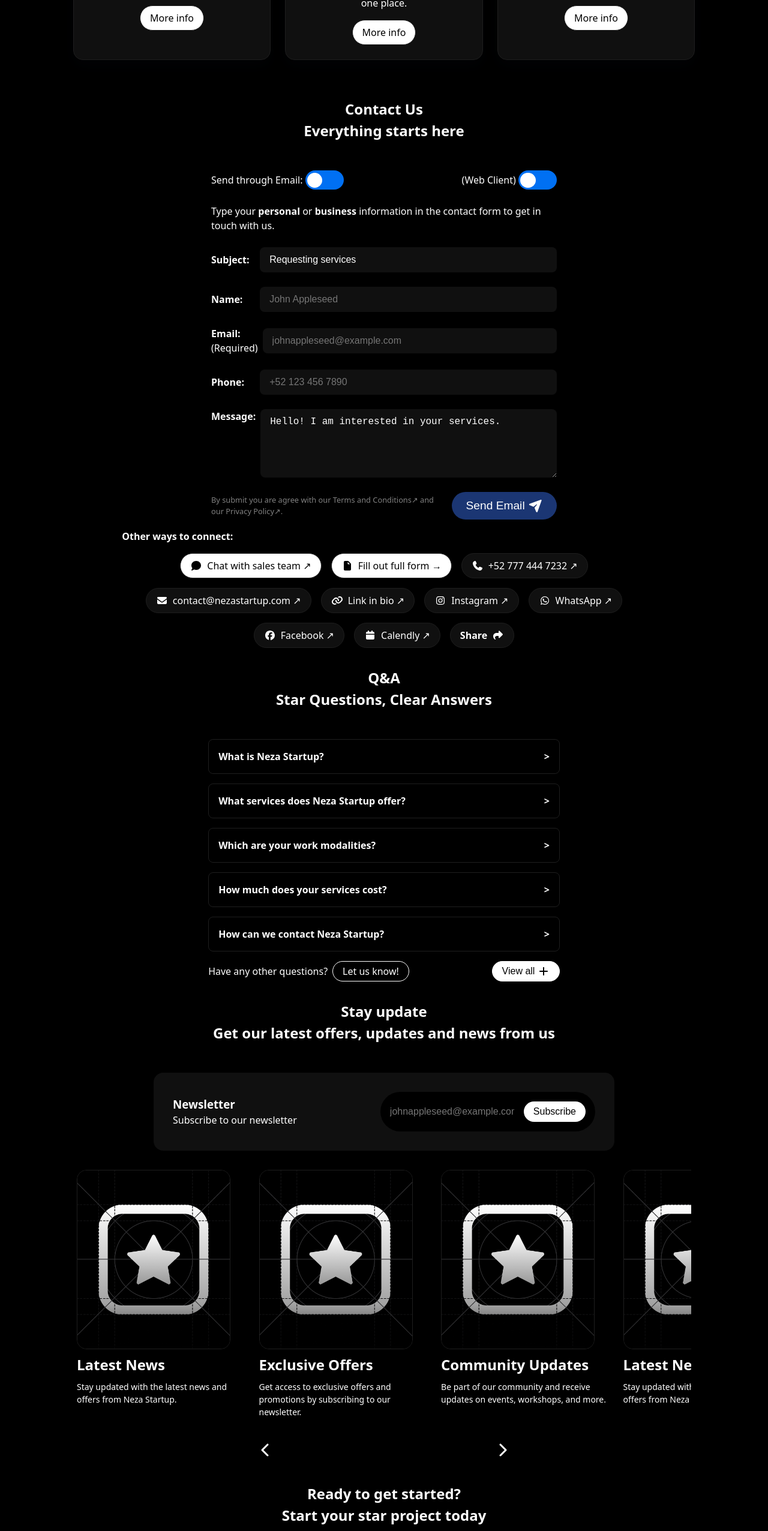
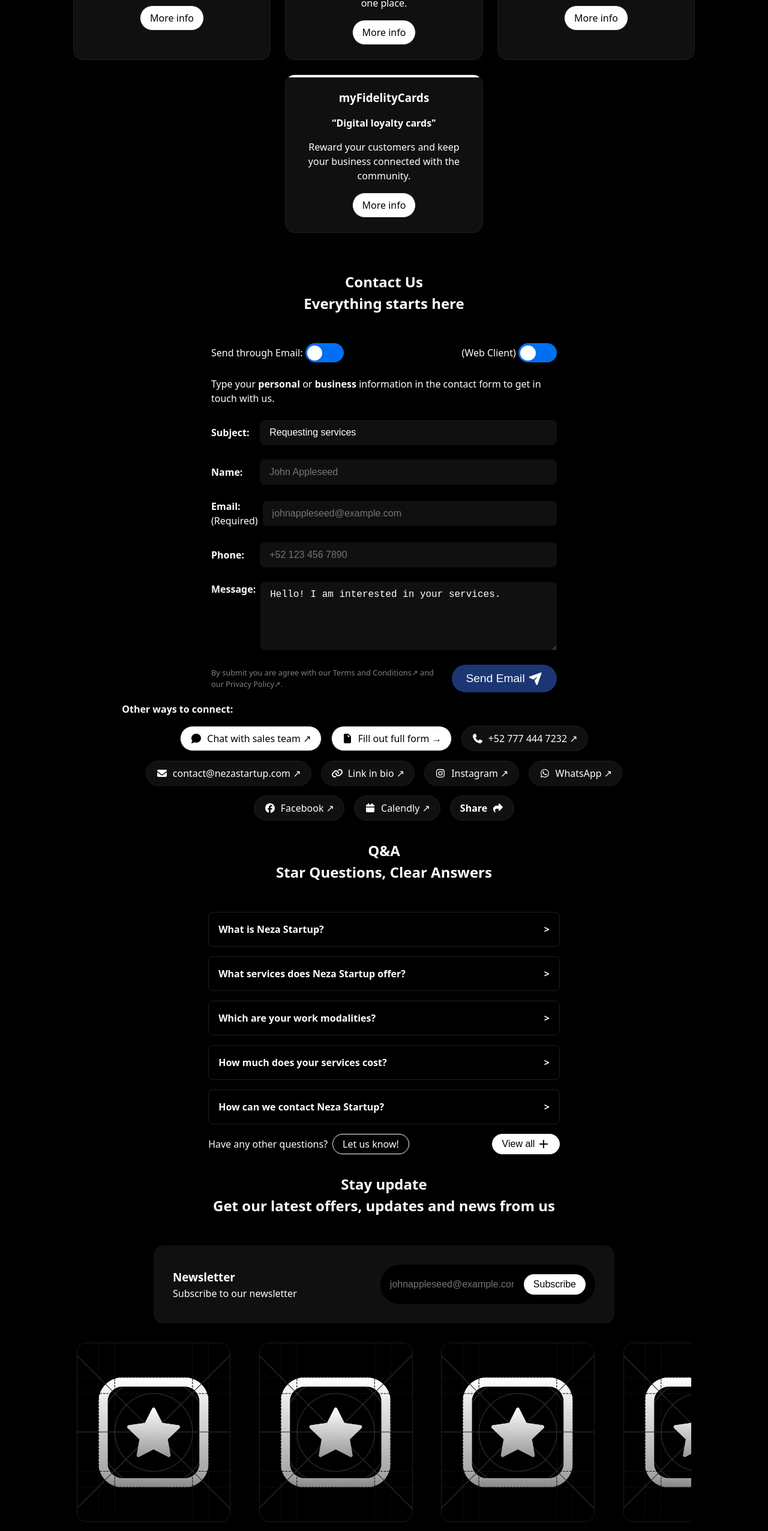
Before and after one commit to neza-startup/neza-startup, a React (Vite) app: page / in a window 1280 px wide. Shown: the part 4380-6932 px from the top of the page at 60% size. Built offline with nearby package versions, Linux system fonts and the light colour scheme.

Commit message:
added newsletter buttons
other components still needs improvements

```diff
--- a/src/components/Newsletter.jsx
+++ b/src/components/Newsletter.jsx
@@ -174,6 +174,9 @@ const Newsletter = () => {
         <button className={styles.prevButton} onClick={() => { scrollCards(-1); }} disabled={false /* isFirstStep */}>
           <FontAwesomeIcon icon={faChevronLeft} />
         </button>
+        <a href="/blog" className={styles.cta}>
+          View all articles &rarr;
+        </a>
         <button className={styles.nextButton} onClick={() => { scrollCards(1); }} disabled={false /* isLastStep */}>
           <FontAwesomeIcon icon={faChevronRight} />
         </button>
--- a/src/components/Products.jsx
+++ b/src/components/Products.jsx
@@ -26,6 +26,12 @@ const Products = () => {
           <p>Create and manage your business banner maps with ease.</p>
           <a href="#contact"/* "https://mycustomlinks.nezastartup.com" target="_blank" rel="noopener noreferrer" */>More info{/* Visit myCustomLinks */}</a>
         </div>
+        <div className={styles.productItem}>
+          <h3>{/* —  */}myFidelityCards{/*  — */}</h3>
+          <span>“Digital loyalty cards"</span>
+          <p>Reward your customers and keep your business connected with the community.</p>
+          <a href="#contact"/* "https://mycustomlinks.nezastartup.com" target="_blank" rel="noopener noreferrer" */>More info{/* Visit myCustomLinks */}</a>
+        </div>
         {/* <div className={styles.productItem}>
           <h3>myCustomLinks</h3>
           <span>“Business physical cards”</span>
--- a/src/pages/Form.jsx
+++ b/src/pages/Form.jsx
@@ -432,6 +432,8 @@ function Form() {
           )
         }
       </div>
+
+      // TODO: add the side panel navigation
     </section>
   );
 }
--- a/src/styles/Newsletter.module.css
+++ b/src/styles/Newsletter.module.css
@@ -214,18 +214,26 @@ section.newsletter {
 
   div.articleButtons {
     display: flex;
-    justify-content: space-evenly;
+    justify-content: center;
     align-items: center;
-    gap: 3rem;
+    gap: 6rem;
     /* margin-top: 1rem; */
 
     width: 100%;
 
     button {
-      padding: 0.5rem 1rem;
+      padding: 0.5rem
+        /* 1rem */
+      ;
       border-radius: 100%;
       border: none;
       background-color: var(--primary-color);
+      border: 1px solid #1E1E1E;
+      background-color:
+        /* light-dark(hsla(0, 0%, 98%, 0.8), */
+        hsla(240, 2%, 8%, 0.8)
+        /* ) */
+      ;
       color: white;
       font-size: 1.5rem;
       cursor: pointer;
@@ -237,6 +245,38 @@ section.newsletter {
       &:disabled {
         background-color: #ccc;
         cursor: not-allowed;
+      }
+    }
+  }
+
+  a.cta {
+    text-decoration: none;
+    color: var(--text-primary);
+    /* font-weight: 600; */
+    /* font-size: 1.1rem; */
+    transition: color 0.3s ease;
+    display: flex;
+    flex-direction: row;
+    justify-content: center;
+    align-items: center;
+    gap: 0.5rem;
+    background-color: #131314;
+    padding: 0.5rem 1rem;
+    border-radius: 1.5rem;
+    border: 1px solid #1E1E1E;
+    background-color:
+      /* light-dark(hsla(0, 0%, 98%, 0.8), */
+      hsla(240, 2%, 8%, 0.8)
+      /* ) */
+    ;
+    background-color: white;
+    color: black;
+    font-weight: 500;
+
+    @media(hover: hover) and (pointer: fine) {
+      &:hover {
+        /*color: var(--accent-color);*/
+        text-decoration: underline;
       }
     }
   }
@@ -293,5 +333,17 @@ section.newsletter {
         }
       }
     }
+
+    div.articleButtons {
+      flex-wrap: wrap;
+      justify-content: space-evenly;
+      gap: 3rem;
+
+      a.cta {
+        /* justify-self: flex-start; */
+        order: -1;
+        margin: auto;
+      }
+    }
   }
 }
```
Also changed, not shown: src/pages/Blog.jsx (added, +9 -0 lines).
